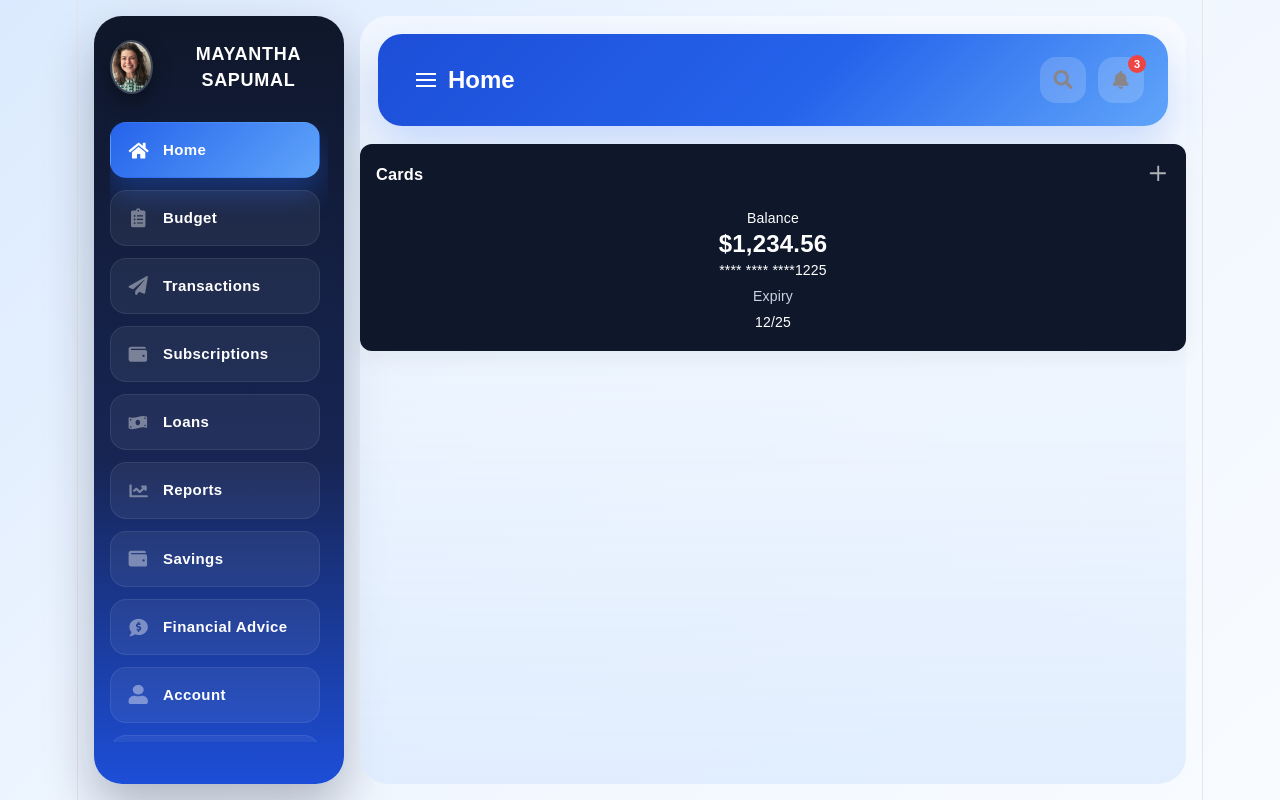
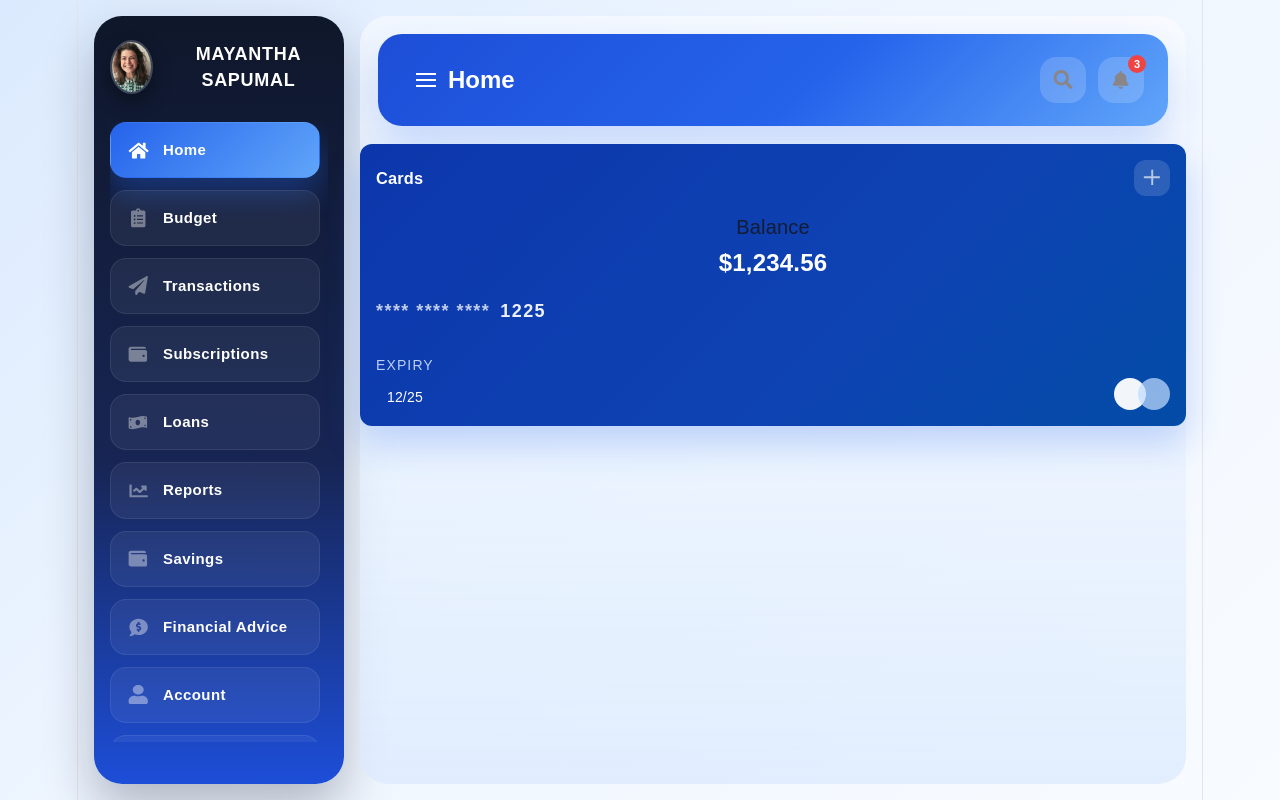
Before and after one commit to MayanthaS/Modern_Dashboard, a React (Vite) app: page / in a window 1280 px wide. Built offline with nearby package versions, Linux system fonts and the light colour scheme; a web font is replaced by a local one.

Commit message:
style: unify card color theme

```diff
--- a/src/component/Cards/Cards.css
+++ b/src/component/Cards/Cards.css
@@ -0,0 +1,102 @@
+.grid-c1 {
+  display: flex;
+  flex-direction: column;
+  gap: 18px;
+  background: linear-gradient(135deg, #0c37ac 0%, #0e42b3 58%, #034ca7 100%);
+  box-shadow: 0 18px 36px rgba(37, 99, 235, 0.24);
+}
+
+.grid-c1-content {
+  background: transparent;
+  flex: 1;
+  border-radius: 10px;
+  padding: 0;
+  box-shadow: none;
+}
+
+.grid-c1-content > p:first-child {
+  color: rgba(22, 20, 20, 0.8);
+  font-size: 20px;
+  margin-bottom: 10px;
+}
+
+.grid-c1 .lg-value {
+  margin-bottom: 22px;
+  color: var(--clr-white);
+}
+
+.card-wrapper {
+  display: flex;
+  align-items: center;
+  gap: 10px;
+  margin-bottom: 28px;
+  color: rgba(255, 255, 255, 0.92);
+  font-size: 18px;
+  font-weight: 600;
+  letter-spacing: 0.08em;
+}
+
+.card-pin-hidden {
+  color: rgba(255, 255, 255, 0.75);
+}
+
+.card-logo-wrapper {
+  display: flex;
+  align-items: flex-end;
+  justify-content: space-between;
+  gap: 16px;
+}
+
+.expiry-tet {
+  margin-bottom: 6px;
+  color: rgba(219, 234, 254, 0.85);
+  text-transform: uppercase;
+  letter-spacing: 0.08em;
+}
+
+.grid-c1 .grid-c-title {
+  margin-bottom: 0;
+}
+
+.grid-c1 .grid-c-title-icon {
+  width: 36px;
+  height: 36px;
+  border-radius: 12px;
+  background: rgba(255, 255, 255, 0.14);
+}
+
+.card-logo {
+  position: relative;
+  width: 56px;
+  height: 32px;
+}
+
+.logo-shape1,
+.logo-shape2 {
+  position: absolute;
+  top: 0;
+  width: 32px;
+  height: 32px;
+  border-radius: 50%;
+}
+
+.logo-shape1 {
+  left: 0;
+  background: rgba(255, 255, 255, 0.95);
+}
+
+.logo-shape2 {
+  right: 0;
+  background: rgba(191, 219, 254, 0.72);
+}
+
+@media screen and (max-width: 768px) {
+  .grid-c1-content {
+    border-radius: 18px;
+  }
+
+  .card-wrapper {
+    font-size: 16px;
+    margin-bottom: 22px;
+  }
+}
```
